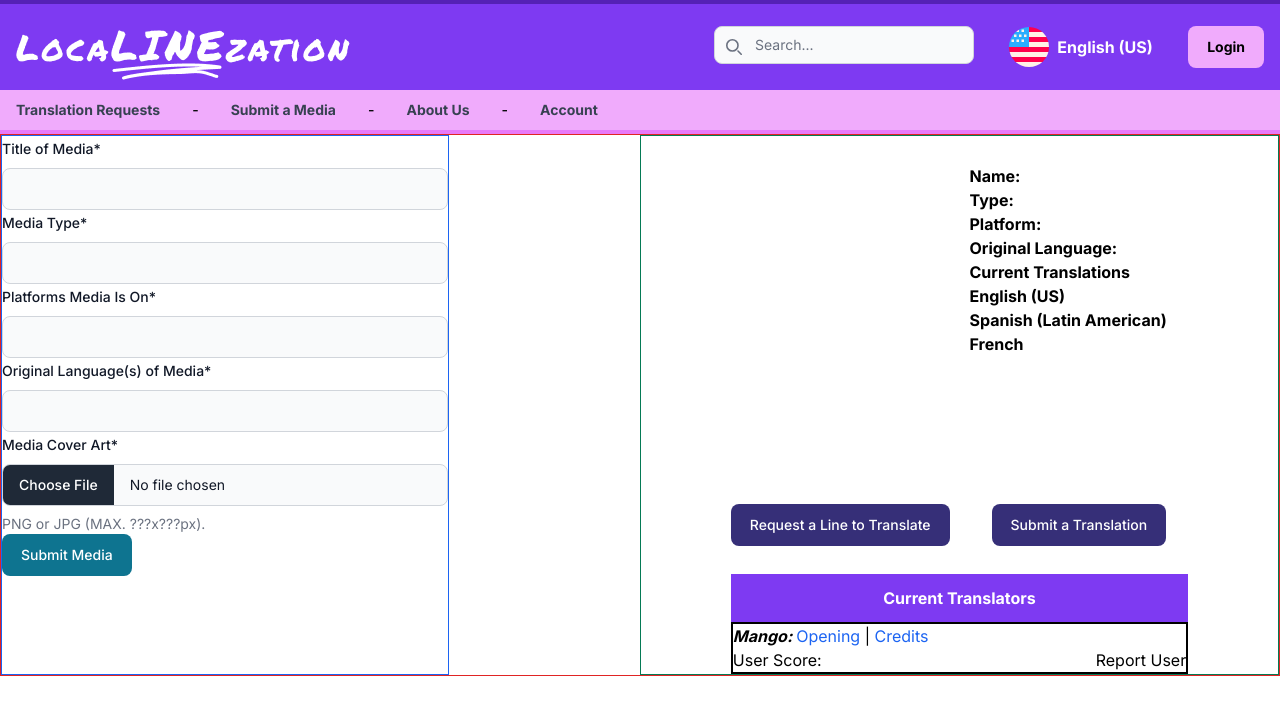
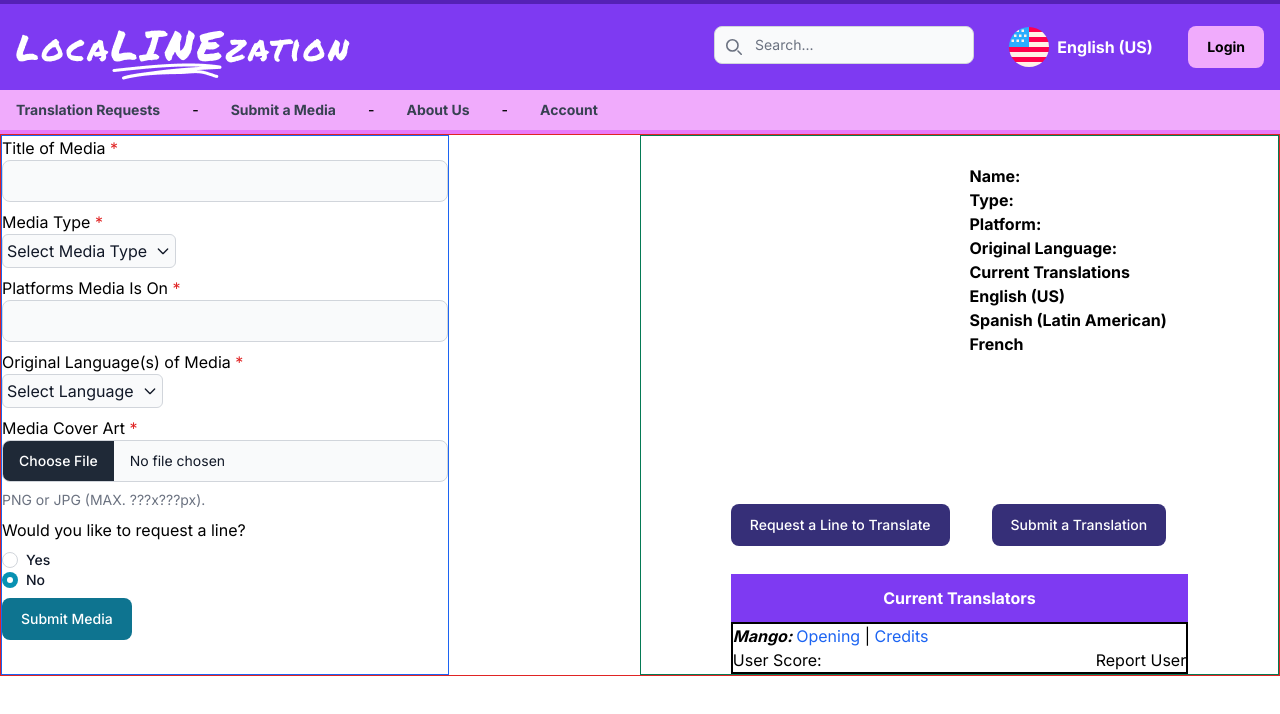
Before and after one commit to LeoJrTheTanooki/localinezation-front, a Next.js app in the folder localinezation-front/: page /SubmitMediaPage in a window 1280 px wide. Shown: the top 714 px of the page. Built offline with nearby package versions, Linux system fonts and the light colour scheme.

Commit message:
Stashing

```diff
--- a/localinezation-front/src/app/SubmitMediaPage/page.tsx
+++ b/localinezation-front/src/app/SubmitMediaPage/page.tsx
@@ -1,8 +1,16 @@
 "use client";
-import { Label, TextInput, FileInput, Button, Radio } from "flowbite-react";
+import {
+  Label,
+  TextInput,
+  FileInput,
+  Button,
+  Radio,
+  Dropdown,
+} from "flowbite-react";
 import { useRouter } from "next/navigation";
 
 import React, { useState } from "react";
+import { langFormat } from "../components/CustomFunctions";
 
 const SubmitMediaPage = () => {
   const router = useRouter();
@@ -29,9 +37,10 @@ const SubmitMediaPage = () => {
     <div className="grid grid-flow-dense grid-cols-2 border border-red-600">
       <form className="max-w-md flex flex-col gap-4 border border-blue-600">
         <div>
-          <div className="mb-2 block">
-            <Label htmlFor="title" value="Title of Media*" />
-          </div>
+          <div className="mb-2">
+            <p>
+              Title of Media <span className="text-red-600">*</span>
+            </p>
             <TextInput
               id="title"
               type="text"
@@ -40,20 +49,45 @@ const SubmitMediaPage = () => {
                 setTitle(e.target.value);
               }}
             />
+          </div>
           <div className="mb-2 block">
-            <Label htmlFor="type" value="Media Type*" />
+            <p>
+              Media Type <span className="text-red-600">*</span>
+            </p>
+            <div className="border w-max rounded-md p-1 disabled:cursor-not-allowed disabled:opacity-50 border-gray-300 bg-gray-50 text-gray-900 focus:border-cyan-500 focus:ring-cyan-500 dark:border-gray-600 dark:bg-gray-700 dark:text-white dark:placeholder-gray-400 dark:focus:border-cyan-500 dark:focus:ring-cyan-500 ">
+              <Dropdown
+                id="type"
+                label={type ? type : "Select Media Type"}
+                inline
+              >
+                <Dropdown.Item
+                  onClick={() => {
+                    setType("Video Game");
+                  }}
+                >
+                  Video Game
+                </Dropdown.Item>
+                <Dropdown.Item
+                  onClick={() => {
+                    setType("TV Show/Movie");
+                  }}
+                >
+                  TV Show/Movie
+                </Dropdown.Item>
+                <Dropdown.Item
+                  onClick={() => {
+                    setType("Comic/Magazine");
+                  }}
+                >
+                  Comic/Magazine
+                </Dropdown.Item>
+              </Dropdown>
             </div>
-          <TextInput
-            id="type"
-            type="text"
-            required
-            onChange={(e) => {
-              setType(e.target.value);
-            }}
-          />
+          </div>
           <div className="mb-2 block">
-            <Label htmlFor="platform" value="Platforms Media Is On*" />
-          </div>
+            <p>
+              Platforms Media Is On <span className="text-red-600">*</span>
+            </p>
             <TextInput
               id="platform"
               type="text"
@@ -62,23 +96,107 @@ const SubmitMediaPage = () => {
                 setPlatform(e.target.value);
               }}
             />
+          </div>
           <div className="mb-2 block">
-            <Label
-              htmlFor="originalLanguage"
-              value="Original Language(s) of Media*"
-            />
+            <p>
+              Original Language(s) of Media{" "}
+              <span className="text-red-600">*</span>
+            </p>
+            <div className="border w-max rounded-md p-1 disabled:cursor-not-allowed disabled:opacity-50 border-gray-300 bg-gray-50 text-gray-900 focus:border-cyan-500 focus:ring-cyan-500 dark:border-gray-600 dark:bg-gray-700 dark:text-white dark:placeholder-gray-400 dark:focus:border-cyan-500 dark:focus:ring-cyan-500 ">
+              <Dropdown
+                id="type"
+                label={
+                  originalLanguage
+                    ? langFormat(originalLanguage)
+                    : "Select Language"
+                }
+                inline
+              >
+                <Dropdown.Item
+                  onClick={() => {
+                    setOriginalLanguage("englishUsa");
+                  }}
+                >
+                  English (US)
+                </Dropdown.Item>
+                <Dropdown.Item
+                  onClick={() => {
+                    setOriginalLanguage("spanishLatAm");
+                  }}
+                >
+                  Spanish (Latin American){" "}
+                </Dropdown.Item>
+                <Dropdown.Item
+                  onClick={() => {
+                    setOriginalLanguage("spanishEu");
+                  }}
+                >
+                  Spanish (European){" "}
+                </Dropdown.Item>
+                <Dropdown.Item
+                  onClick={() => {
+                    setOriginalLanguage("englishUk");
+                  }}
+                >
+                  English (UK){" "}
+                </Dropdown.Item>
+                <Dropdown.Item
+                  onClick={() => {
+                    setOriginalLanguage("french");
+                  }}
+                >
+                  French{" "}
+                </Dropdown.Item>
+                <Dropdown.Item
+                  onClick={() => {
+                    setOriginalLanguage("japanese");
+                  }}
+                >
+                  Japanese{" "}
+                </Dropdown.Item>
+                <Dropdown.Item
+                  onClick={() => {
+                    setOriginalLanguage("chineseTrad");
+                  }}
+                >
+                  Traditional Chinese{" "}
+                </Dropdown.Item>
+                <Dropdown.Item
+                  onClick={() => {
+                    setOriginalLanguage("chineseSimple");
+                  }}
+                >
+                  Simplified Chinese{" "}
+                </Dropdown.Item>
+                <Dropdown.Item
+                  onClick={() => {
+                    setOriginalLanguage("norwegian");
+                  }}
+                >
+                  Norwegian{" "}
+                </Dropdown.Item>
+                <Dropdown.Item
+                  onClick={() => {
+                    setOriginalLanguage("swedish");
+                  }}
+                >
+                  Swedish{" "}
+                </Dropdown.Item>
+                <Dropdown.Item
+                  onClick={() => {
+                    setOriginalLanguage("irish");
+                  }}
+                >
+                  Irish{" "}
+                </Dropdown.Item>
+              </Dropdown>
             </div>
-          <TextInput
-            id="originalLanguage"
-            type="text"
-            required
-            onChange={(e) => {
-              setOriginalLanguage(e.target.value);
-            }}
-          />
+          </div>
           <div className="mb-2 block">
-            <Label htmlFor="coverArt" value="Media Cover Art*" />
-          </div>
+            <p>
+              Media Cover Art <span className="text-red-600">*</span>
+            </p>
+
             <FileInput
               id="coverArt"
               accept="image/png, image/jpeg, image/webp"
@@ -89,10 +207,34 @@ const SubmitMediaPage = () => {
                 }
               }}
             />
+          </div>
+          <div className="mb-2">
+            <legend className="mb-2">Would you like to request a line?</legend>
+            <div className="flex items-center gap-2">
+              <Radio
+                id="requestYes"
+                name="requestRadio"
+                value={1}
+                onChange={() => {
+                  setDisplayRequest(true);
+                }}
+              />
+              <Label htmlFor="requestYes">Yes</Label>
+            </div>
+            <div className="flex items-center gap-2">
+              <Radio
+                id="requestNo"
+                name="requestRadio"
+                value={0}
+                defaultChecked
+                onChange={() => {
+                  setDisplayRequest(false);
+                }}
+              />
+              <Label htmlFor="requestNo">No</Label>
+            </div>
+          </div>
           <Button onClick={() => handlePageChange("/")}>Submit Media</Button>
-
-
-          {/* Make a radio that asks if the user wants to request a specific line, and if it's checked the request form appears on the botton */}
         </div>
       </form>
 
@@ -145,7 +287,6 @@ const SubmitMediaPage = () => {
               multiple
               accept="image/png, image/jpeg, image/webp"
               helperText="PNG, JPG or GIF (MAX. ???x???px)."
-
             />{" "}
             <div className="mb-2 block">
               <Label htmlFor="videoLink" value="Video Link" />
@@ -172,15 +313,15 @@ const SubmitMediaPage = () => {
           displayRequest ? "md:col-span-2" : "col-span-1"
         } justify-center border border-green-600`}
       >
-        <div className=" grid grid-cols-2 gap-5 py-7 w-max mx-auto">
+        <div className="grid grid-cols-2 gap-5 py-7 w-max mx-auto">
           <div className="justify-self-end">
-            <img className=" h-80" src={coverArt} alt="" />
+            <img className="h-80" src={coverArt} alt="" />
           </div>
-          <div className=" font-bold">
+          <div className="font-bold">
             <p>Name: {title}</p>
             <p>Type: {type}</p>
             <p>Platform: {platform}</p>
-            <p>Original Language: {originalLanguage}</p>
+            <p>Original Language: {originalLanguage ? langFormat(originalLanguage) : ''}</p>
             <p>Current Translations</p>
             <ul>
               <li>English (US)</li>
@@ -188,17 +329,17 @@ const SubmitMediaPage = () => {
               <li>French</li>
             </ul>
           </div>
-          <div className=" justify-self-center">
+          <div className="justify-self-center">
             <Button
-              className=" bg-indigo-900 enabled:hover:bg-indigo-950 justify-self-end"
+              className="bg-indigo-900 enabled:hover:bg-indigo-950 justify-self-end"
               onClick={() => handlePageChange("/RequestUploadPage")}
             >
               Request a Line to Translate
             </Button>
           </div>
-          <div className=" justify-self-center">
+          <div className="justify-self-center">
             <Button
-              className=" bg-indigo-900 enabled:hover:bg-indigo-950"
+              className="bg-indigo-900 enabled:hover:bg-indigo-950"
               onClick={() => handlePageChange("/TranslationUploadPage")}
             >
               Submit a Translation
@@ -209,17 +350,17 @@ const SubmitMediaPage = () => {
           <div className="bg-purple-600 text-center text-white py-3 font-bold border-black border-b-2">
             Current Translators
           </div>
-          <div className=" border-2 border-t-0 border-black grid grid-cols-2">
-            <div className=" col-span-2">
-              <span className=" font-bold italic mr-1">Mango:</span>
-              <button className=" text-blue-600">Opening</button>
+          <div className="border-2 border-t-0 border-black grid grid-cols-2">
+            <div className="col-span-2">
+              <span className="font-bold italic mr-1">Mango:</span>
+              <button className="text-blue-600">Opening</button>
               {" | "}
-              <button className=" text-blue-600 disabled:text-blue-400">
+              <button className="text-blue-600 disabled:text-blue-400">
                 Credits
               </button>
             </div>
             <div>User Score:</div>
-            <div className=" justify-self-end">Report User</div>
+            <div className="justify-self-end">Report User</div>
           </div>
         </div>
       </div>
--- /dev/null
+++ b/localinezation-front/src/app/components/CustomFunctions.ts
@@ -0,0 +1,42 @@
+export const langFormat = (language: string | null) => {
+  switch (language) {
+    case "englishUsa":
+      return "English (US)";
+    case "spanishLatAm":
+      return "Spanish (Latin American)";
+    case "spanishEu":
+      return "Spanish (European)";
+    case "englishUk":
+      return "English (UK)";
+    case "french":
+      return "French";
+    case "japanese":
+      return "Japanese";
+    case "chineseTrad":
+      return "Chinese (Traditional)";
+    case "chineseSimple":
+      return "Chinese (Simplified)";
+    case "norwegian":
+      return "Norwegian";
+    case "swedish":
+      return "Swedish";
+    case "irish":
+      return "Irish";
+    default:
+      return "Language Format Error";
+  }
+};
+
+export const languageList = [
+  "englishUsa",
+  "spanishLatAm",
+  "spanishEu",
+  "englishUk",
+  "french",
+  "japanese",
+  "chineseTrad",
+  "chineseSimple",
+  "norwegian",
+  "swedish",
+  "irish",
+];
```
Lines whose indentation alone changed are shown as unchanged.
